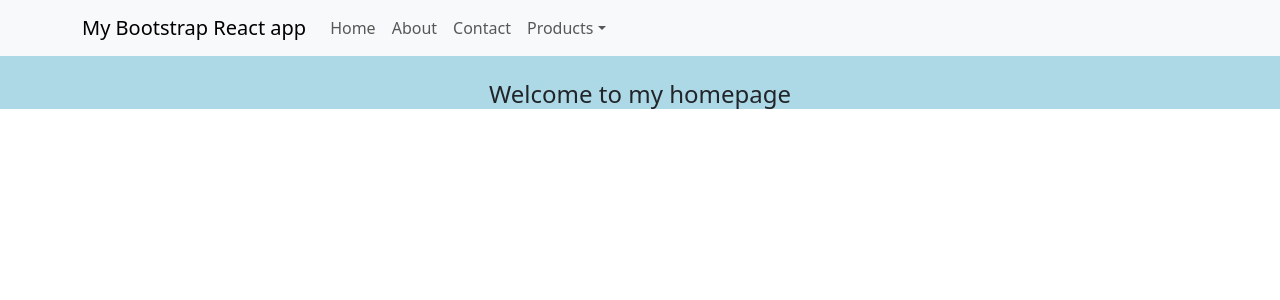
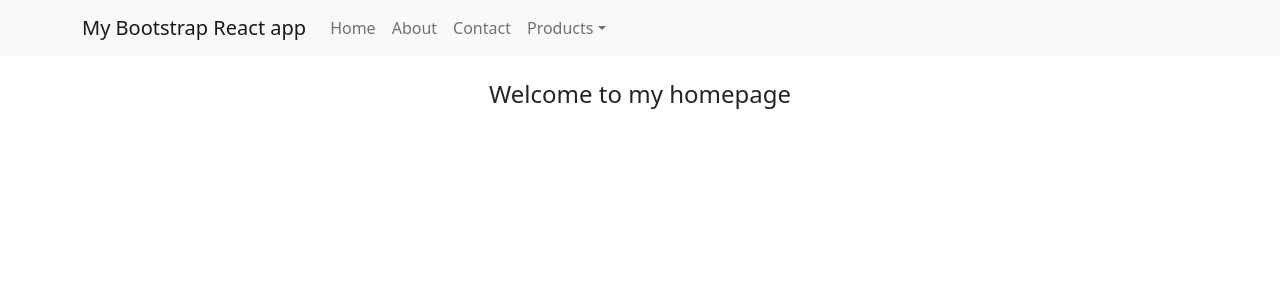
Before and after one commit to staffanholmnas/React.js, a React (Create React App) app: page / in a window 1280 px wide. Shown: the top 300 px of the page. Built offline with nearby package versions, Linux system fonts and the light colour scheme.

Commit message:
install dependencies

```diff
--- a/package.json
+++ b/package.json
@@ -8,8 +8,11 @@
     "@testing-library/user-event": "^13.5.0",
     "ag-grid-community": "^26.2.1",
     "ag-grid-react": "^26.2.0",
+    "bootstrap": "^5.1.3",
     "react": "^17.0.2",
+    "react-bootstrap": "^2.1.0",
     "react-dom": "^17.0.2",
+    "react-router-dom": "^5.2.0",
     "react-scripts": "5.0.0",
     "reactive-button": "^1.3.8",
     "web-vitals": "^2.1.2"
--- a/src/App.css
+++ b/src/App.css
@@ -1,6 +1,5 @@
 .App {
   text-align: center;
-  background-color: lightblue;
 }
 
 table {
```
Also changed, not shown: 1 other file (tests, documents, lock files or other folders).
